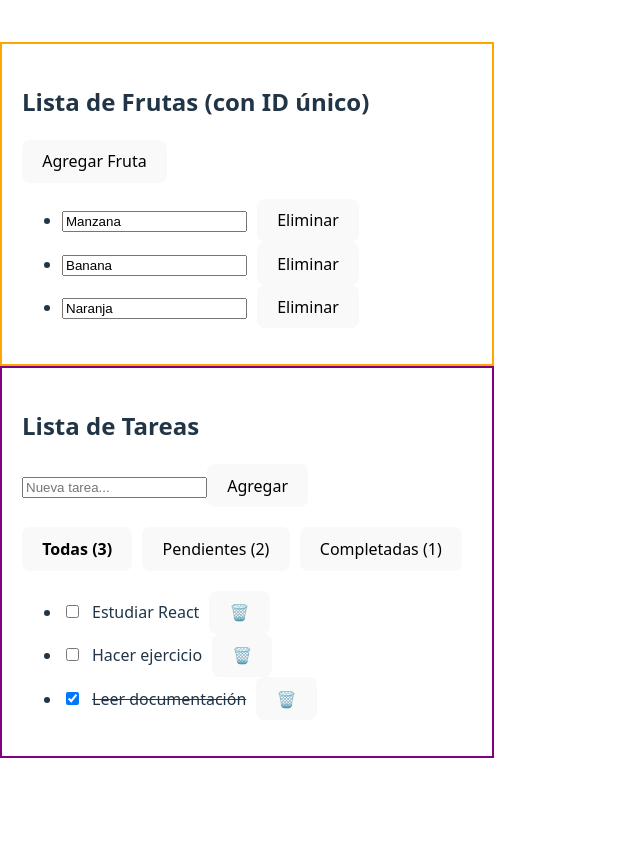
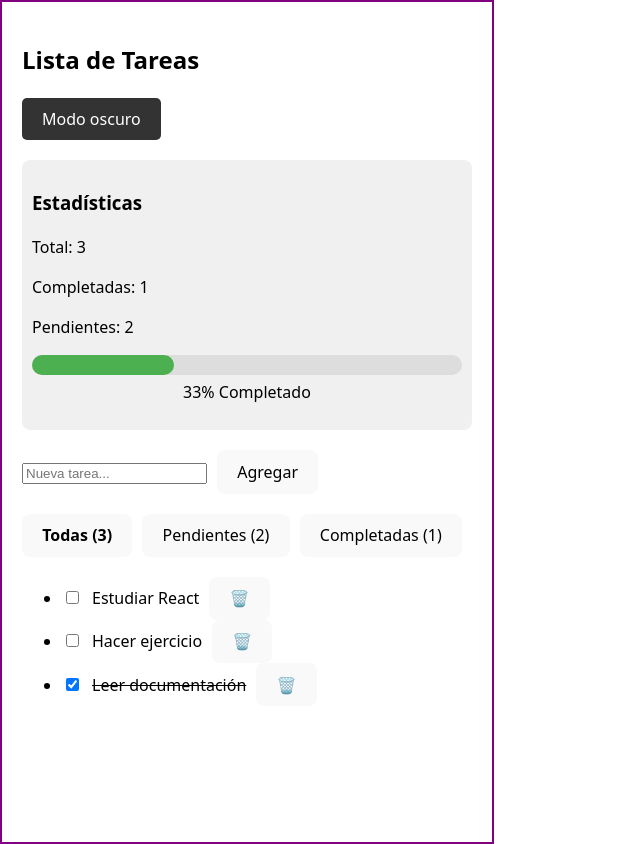
Before and after one commit to sebastianp22/Learning-Code, a React (Vite) app in the folder Proyecto-React/primer-componente/: page / in a window 1280 px wide. Shown: the whole page, without its empty margins (0-640 px from the left). Before the commit the page ends 800 px from the top, so only its background shows below. Built offline with nearby package versions, Linux system fonts and the light colour scheme.

Commit message:
feat: Day 6 completed - lifting state up pattern

```diff
--- a/Proyecto-React/primer-componente/src/App.jsx
+++ b/Proyecto-React/primer-componente/src/App.jsx
@@ -1,8 +1,6 @@
 //import StateBasics from "./Components/StateBasics";
 //import { FormWithState, UserProfile } from "./Components/FormWithState";
-import ListsBasics from "./Components/ListsBasics";
 import TaskList from "./Components/TaskList";
-import TaskForm from "./Components/TaskForm";
 
 
 
@@ -10,7 +8,6 @@ import TaskForm from "./Components/TaskForm";
 function App() {
   return (
     <div>
-       <ListsBasics />
         <TaskList />
     </div>
   );
--- a/Proyecto-React/primer-componente/src/Components/TaskForm.jsx
+++ b/Proyecto-React/primer-componente/src/Components/TaskForm.jsx
@@ -18,7 +18,7 @@ function TaskForm({ onAdd }) {
         value={text}
         onChange={(e) => setText(e.target.value)}
         placeholder="Nueva tarea..."
-        Style={{ marginRight: "10px" }}
+        style={{ marginRight: "10px" }}
       />
       <button type="submit">Agregar</button>
     </form>
--- a/Proyecto-React/primer-componente/src/Components/TaskList.jsx
+++ b/Proyecto-React/primer-componente/src/Components/TaskList.jsx
@@ -2,6 +2,9 @@ import { useState } from "react";
 import TaskItem from "./TaskItem";
 import TaskForm from "./TaskForm";
 import TaskFilter from "./TaskFilter";
+import TaskStats from "./TaskStats";
+import ThemeToggle from "./ThemeToggle";
+
 
 function TaskList() {
   const [tasks, setTasks] = useState([
@@ -11,6 +14,11 @@ function TaskList() {
   ]);
 
   const [filter, setFilter] = useState("all"); // "all", "active", "completed"
+  const [theme, setTheme] = useState("light"); // "light" o "dark"
+
+  const toggleTheme = () => {
+    setTheme(theme === "light" ? "dark" : "light");
+  };
 
   const toggleTask = (taskId) => {
     setTasks(tasks.map(task =>
@@ -34,7 +42,7 @@ function TaskList() {
       return tasks.filter(t => t.completed === true);
     }
     if (filter === "pending") {
-      return tasks.filter(t => !t.completed === false);
+      return tasks.filter(t => t.completed === false);
     }
     return tasks; // "all"
   };
@@ -47,9 +55,21 @@ function TaskList() {
     completed: tasks.filter(t => t.completed).length
   };
 
+  const bgColor = theme === "light" ? "#fff" : "#2c2c2c";
+  const textColor = theme === "light" ? "#000" : "#fff";
+
   return (
-    <div style={{ padding: "20px", border: "2px solid purple" }}>
+    <div style={{
+      padding: "20px",
+      border: "2px solid purple",
+      backgroundColor: bgColor,
+      color: textColor,
+      minHeight: "100vh",}}>
       <h2>Lista de Tareas</h2>
+
+      <ThemeToggle theme={theme} onToggle={toggleTheme} />
+
+      <TaskStats tasks={tasks} theme={theme} />
 
       <TaskForm onAdd={addTask} />
 
--- /dev/null
+++ b/Proyecto-React/primer-componente/src/Components/TaskStats.jsx
@@ -0,0 +1,40 @@
+function TaskStats({ tasks, theme }) {
+  const total = tasks.length;
+  const completed = tasks.filter(t => t.completed).length;
+  const pending = total - completed;
+  const percentage = total > 0 ? Math.round((completed / total) * 100) : 0;
+
+  const bgColor = theme === "light" ? "#f0f0f0" : "#444";
+  const textColor = theme === "light" ? "#000" : "#fff";
+
+  return (
+    <div style={{
+      backgroundColor: bgColor,
+      color: textColor,
+      marginBottom: "20px",
+      borderRadius: "8px",
+      padding: "10px" }}>
+      <h3>Estadísticas</h3>
+      <p>Total: {total}</p>
+      <p>Completadas: {completed}</p>
+      <p>Pendientes: {pending}</p>
+      <div style={{
+        width: "100%",
+        backgroundColor: "#ddd",
+        borderRadius: "10px",
+        height: "20px",
+        marginTop: "10px" }}>
+          <div style={{
+            width: `${percentage}%`,
+            backgroundColor: "#4caf50",
+            height: "100%",
+            borderRadius: "10px",
+            transition: "width 0.3s"
+          }}></div>
+      </div>
+      <p style={{ textAlign: "center", marginTop: "5px" }}>{percentage}% Completado</p>
+    </div>
+  );
+}
+
+export default TaskStats;
--- /dev/null
+++ b/Proyecto-React/primer-componente/src/Components/ThemeToggle.jsx
@@ -0,0 +1,19 @@
+function ThemeToggle({ theme, onToggle }) {
+  return (
+    <button
+    onClick={onToggle}
+    style={{
+      padding: "10px 20px",
+      marginBottom: "20px",
+      cursor: "pointer",
+      borderRadius: "5px",
+      border: "none",
+      backgroundColor: theme === "light" ? "#333" : "#fff",
+      color: theme === "light" ? "#fff" : "#333"}}
+    >
+      {theme === "light" ? "Modo oscuro" : "Modo claro"}
+    </button>
+  );
+}
+
+export default ThemeToggle;
```
Also changed, not shown: Proyecto-React/primer-componente/src/Components/dia5-componentes.md (+75 -0 lines).
